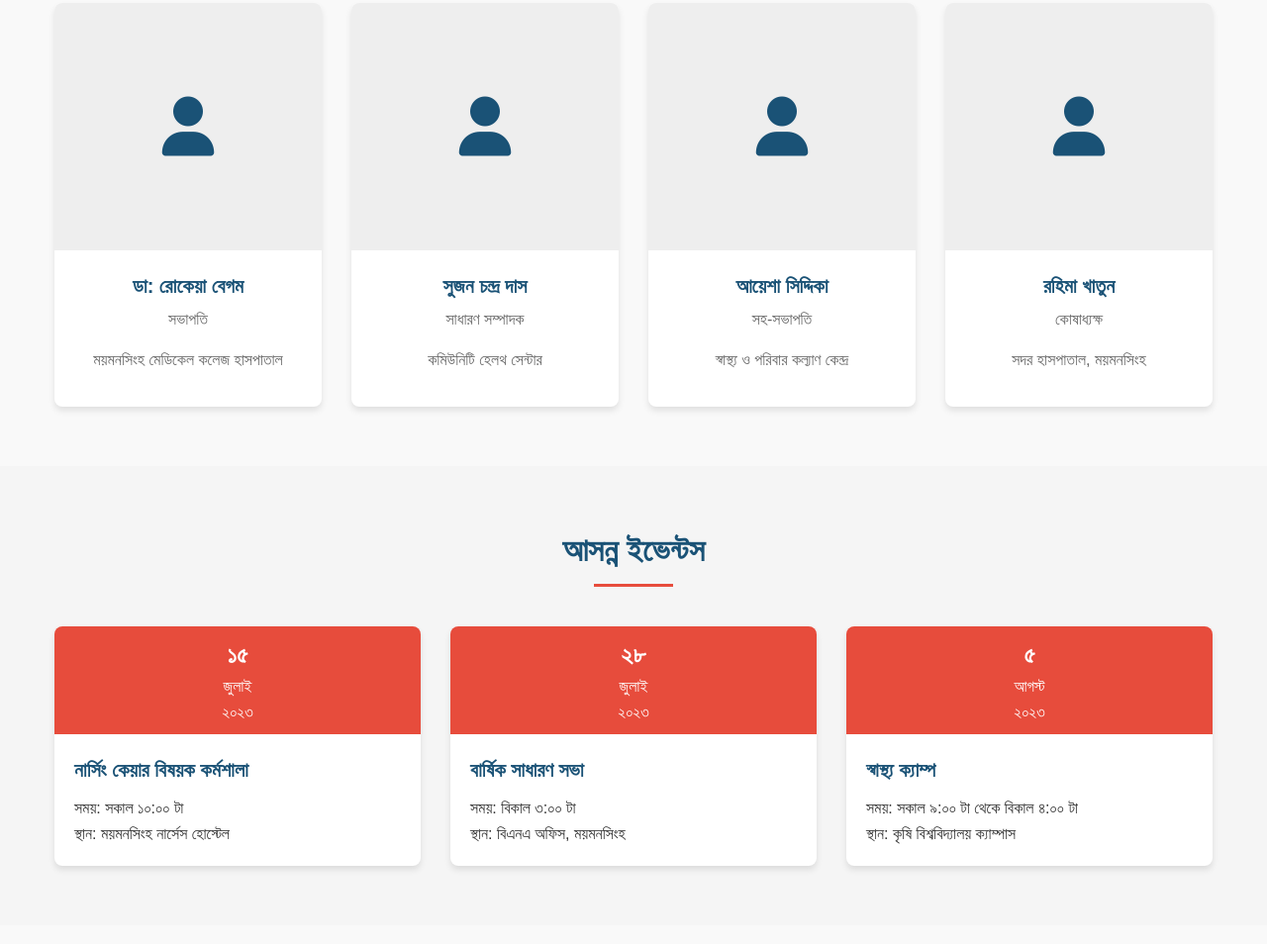
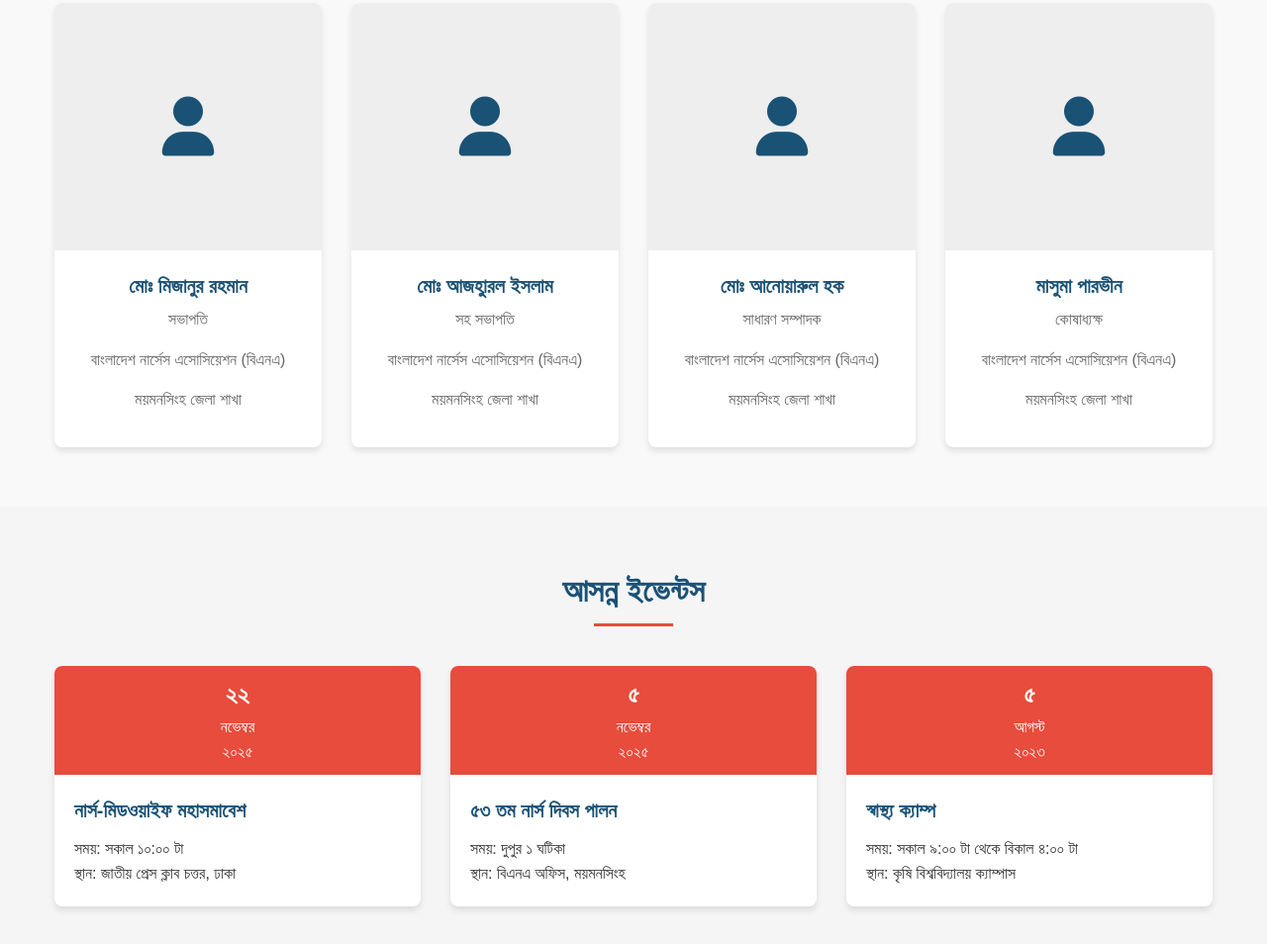
Before and after one commit to nasirbam/bna_new_website, a plain HTML site: page index.html in a window 1280 px wide. Shown: the part 1843-2797 px from the top of the page at 99% size. Drawn offline with Linux system fonts and the light colour scheme.

Commit message:
Update index.html

```diff
--- a/index.html
+++ b/index.html
@@ -564,7 +564,7 @@
             </div>
             <div class="about-content">
                 <div class="about-image">
-                    <img src="https://images.unsplash.com/photo-1551601651-2a8555f1a136?ixlib=rb-4.0.3&auto=format&fit=crop&w=1350&q=80" alt="নার্সদের দলবদ্ধ ছবি">
+                    <img src="https://ik.imagekit.io/nasirbam/Web%20Photo%201.jpg?updatedAt=1751094825475">
                 </div>
                 <div class="about-text">
                     <h3>বাংলাদেশ নার্সেস এসোসিয়েশন (বিএনএ)</h3>
@@ -618,7 +618,7 @@
     <section class="section" id="team">
         <div class="container">
             <div class="section-title">
-                <h2>কমিটি members</h2>
+                <h2> ময়মনসিংহ জেলা কমিটি </h2>
             </div>
             <div class="team-grid">
                 <div class="team-member">
@@ -626,9 +626,10 @@
                         <i class="fas fa-user"></i>
                     </div>
                     <div class="member-info">
-                        <h3>ডা: রোকেয়া বেগম</h3>
+                        <h3> মোঃ মিজানুর রহমান </h3>
                         <p>সভাপতি</p>
-                        <p>ময়মনসিংহ মেডিকেল কলেজ হাসপাতাল</p>
+                        <p> বাংলাদেশ নার্সেস এসোসিয়েশন (বিএনএ) </p>
+                        <p> ময়মনসিংহ জেলা শাখা </p>
                     </div>
                 </div>
                 <div class="team-member">
@@ -636,9 +637,10 @@
                         <i class="fas fa-user"></i>
                     </div>
                     <div class="member-info">
-                        <h3>সুজন চন্দ্র দাস</h3>
-                        <p>সাধারণ সম্পাদক</p>
-                        <p>কমিউনিটি হেলথ সেন্টার</p>
+                        <h3>মোঃ আজহাুরল ইসলাম</h3>
+                        <p>সহ সভাপতি</p>
+                        <p> বাংলাদেশ নার্সেস এসোসিয়েশন (বিএনএ) </p>
+                        <p> ময়মনসিংহ জেলা শাখা </p>
                     </div>
                 </div>
                 <div class="team-member">
@@ -646,9 +648,10 @@
                         <i class="fas fa-user"></i>
                     </div>
                     <div class="member-info">
-                        <h3>আয়েশা সিদ্দিকা</h3>
-                        <p>সহ-সভাপতি</p>
-                        <p>স্বাস্থ্য ও পরিবার কল্যাণ কেন্দ্র</p>
+                        <h3> মোঃ আনোয়ারুল হক </h3>
+                        <p> সাধারণ সম্পাদক </p>
+                        <p> বাংলাদেশ নার্সেস এসোসিয়েশন (বিএনএ) </p>
+                        <p> ময়মনসিংহ জেলা শাখা </p>
                     </div>
                 </div>
                 <div class="team-member">
@@ -656,9 +659,10 @@
                         <i class="fas fa-user"></i>
                     </div>
                     <div class="member-info">
-                        <h3>রহিমা খাতুন</h3>
+                        <h3>মাসুমা পারভীন</h3>
                         <p>কোষাধ্যক্ষ</p>
-                        <p>সদর হাসপাতাল, ময়মনসিংহ</p>
+                        <p> বাংলাদেশ নার্সেস এসোসিয়েশন (বিএনএ) </p>
+                        <p> ময়মনসিংহ জেলা শাখা </p>
                     </div>
                 </div>
             </div>
@@ -674,25 +678,25 @@
             <div class="events-list">
                 <div class="event-card">
                     <div class="event-date">
-                        <div class="day">১৫</div>
-                        <div class="month">জুলাই</div>
-                        <div class="year">২০২৩</div>
+                        <div class="day">২২</div>
+                        <div class="month">নভেম্বর</div>
+                        <div class="year">২০২৫</div>
                     </div>
                     <div class="event-content">
-                        <h3>নার্সিং কেয়ার বিষয়ক কর্মশালা</h3>
+                        <h3>নার্স-মিডওয়াইফ মহাসমাবেশ </h3>
                         <p>সময়: সকাল ১০:০০ টা</p>
-                        <p>স্থান: ময়মনসিংহ নার্সেস হোস্টেল</p>
+                        <p>স্থান: জাতীয় প্রেস ক্লাব চত্তর, ঢাকা </p>
                     </div>
                 </div>
                 <div class="event-card">
                     <div class="event-date">
-                        <div class="day">২৮</div>
-                        <div class="month">জুলাই</div>
-                        <div class="year">২০২৩</div>
+                        <div class="day">৫</div>
+                        <div class="month">নভেম্বর</div>
+                        <div class="year">২০২৫</div>
                     </div>
                     <div class="event-content">
-                        <h3>বার্ষিক সাধারণ সভা</h3>
-                        <p>সময়: বিকাল ৩:০০ টা</p>
+                        <h3> ৫৩ তম নার্স  দিবস পালন </h3>
+                        <p>সময়: দুপুর ১ ঘটিকা </p>
                         <p>স্থান: বিএনএ অফিস, ময়মনসিংহ</p>
                     </div>
                 </div>
@@ -726,7 +730,7 @@
                         </div>
                         <div>
                             <h3>ঠিকানা</h3>
-                            <p>বিএনএ অফিস, ময়মনসিংহ মেডিকেল কলেজ হাসপাতাল সংলগ্ন, ময়মনসিংহ</p>
+                            <p>বিএনএ অফিস, প্রশাসনিক ভবন ৩য় তলা, ময়মনসিংহ মেডিকেল কলেজ হাসপাতাল, ময়মনসিংহ</p>
                         </div>
                     </div>
                     <div class="contact-item">
@@ -735,8 +739,8 @@
                         </div>
                         <div>
                             <h3>ফোন</h3>
-                            <p>+৮৮০ ১৭১২-৩৪৫৬৭৮</p>
-                            <p>+৮৮০ ৯১-৬২৩৪৫</p>
+                            <p>+৮৮০ ১৭১১-১৭৮৮৯৪</p>
+
                         </div>
                     </div>
                     <div class="contact-item">
@@ -745,7 +749,7 @@
                         </div>
                         <div>
                             <h3>ইমেইল</h3>
-                            <p>bna.mymensingh@example.com</p>
+                            <p>bna.mymdist@gmail.com</p>
                         </div>
                     </div>
                     <div class="contact-item">
@@ -813,14 +817,14 @@
                 <div class="footer-column">
                     <h3>যোগাযোগ</h3>
                     <ul class="footer-links">
-                        <li><i class="fas fa-map-marker-alt"></i> বিএনএ অফিস, ময়মনসিংহ মেডিকেল কলেজ হাসপাতাল সংলগ্ন</li>
-                        <li><i class="fas fa-phone"></i> +৮৮০ ১৭১২-৩৪৫৬৭৮</li>
-                        <li><i class="fas fa-envelope"></i> bna.mymensingh@example.com</li>
+                        <li><i class="fas fa-map-marker-alt"></i> বিএনএ অফিস, প্রশাসনিক ভবন ৩য় তলা, ময়মনসিংহ মেডিকেল কলেজ হাসপাতাল, ময়মনসিংহ</li>
+                        <li><i class="fas fa-phone"></i> +৮৮০ ১৭১১-১৭৮৮৯৪ </li>
+                        <li><i class="fas fa-envelope"></i> bna.mymdist@gmail.com</li>
                     </ul>
                 </div>
             </div>
             <div class="copyright">
-                <p>কপিরাইট © ২০২৩ বাংলাদেশ নার্সেস এসোসিয়েশন, ময়মনসিংহ জেলা শাখা। সকল স্বত্ব সংরক্ষিত।</p>
+                <p>কপিরাইট © ২০২৫ বাংলাদেশ নার্সেস এসোসিয়েশন, ময়মনসিংহ জেলা শাখা। সকল স্বত্ব সংরক্ষিত।</p>
             </div>
         </div>
     </footer>
```
